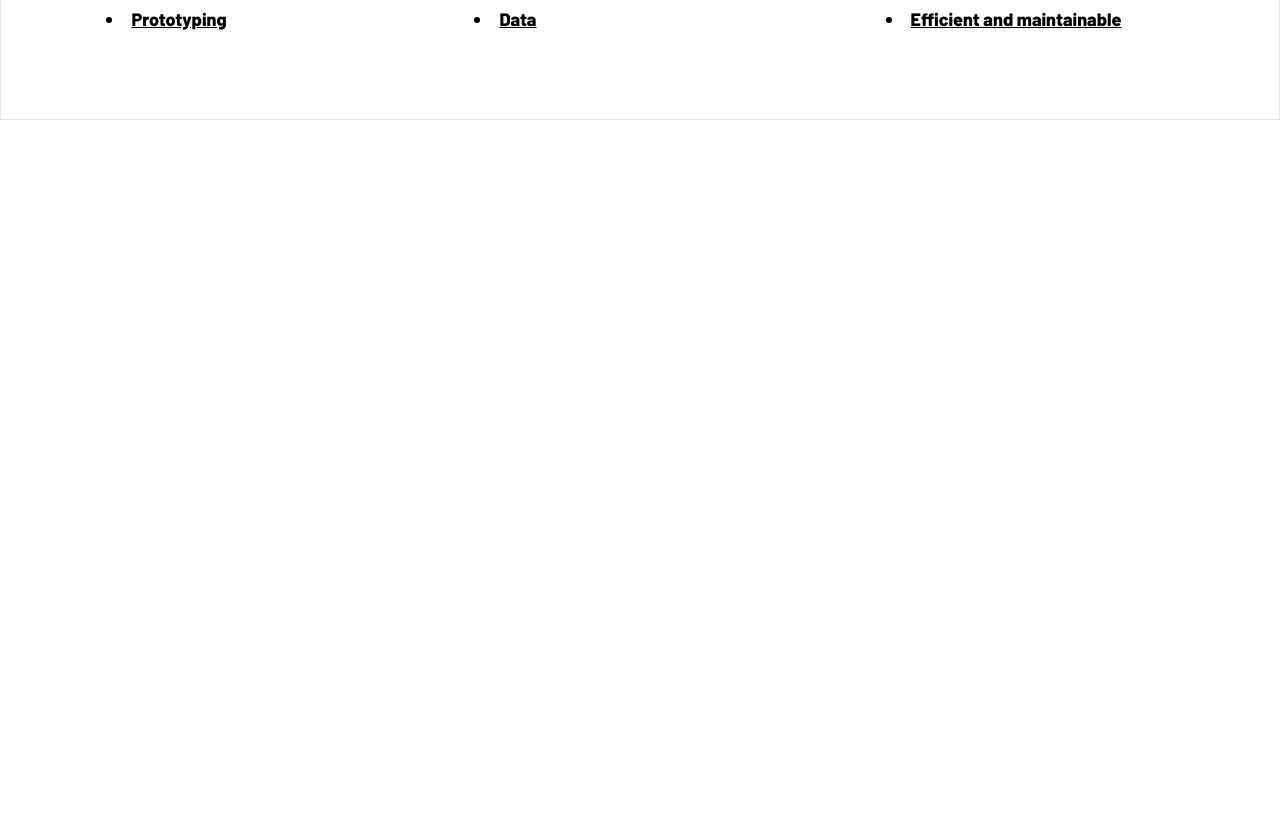
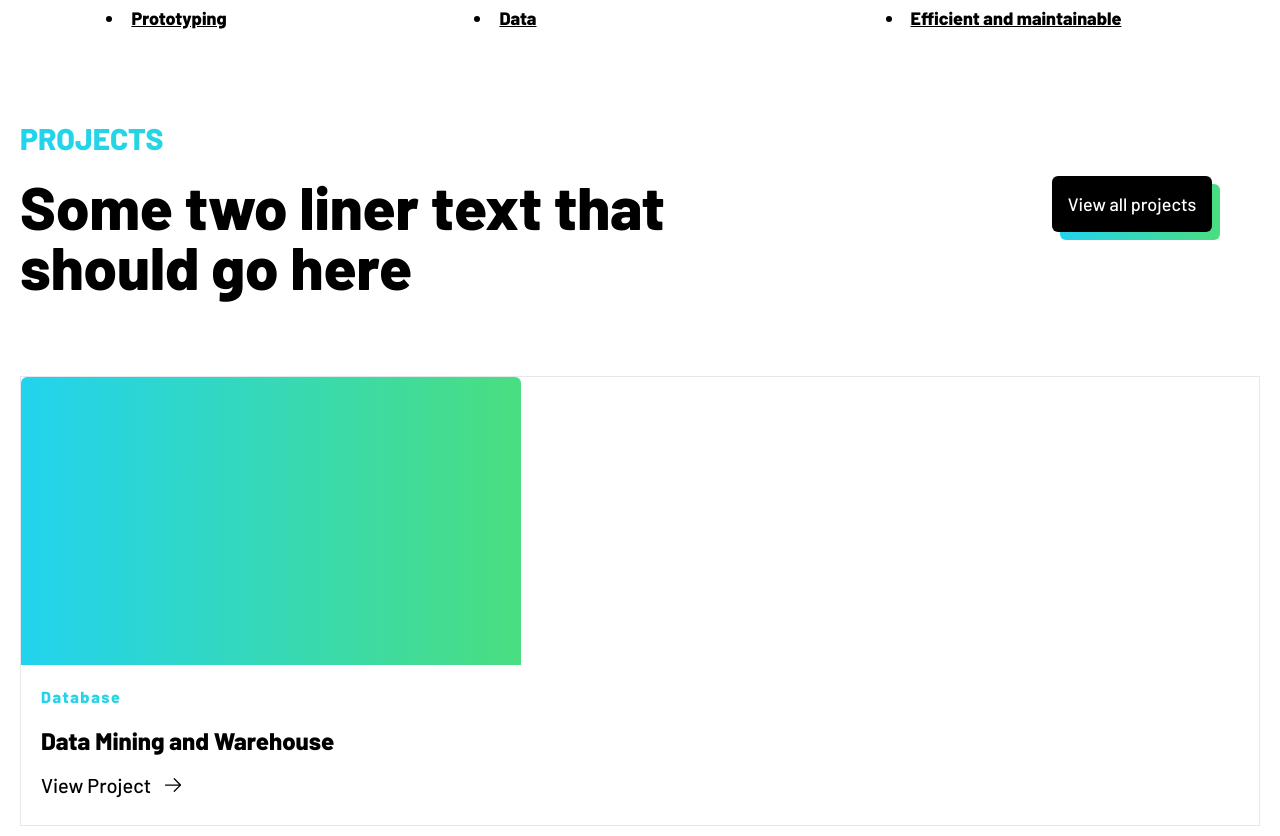
Before and after one commit to JasmailDuck/jasmailWeb, a React (Vite) app: page / in a window 1280 px wide. Shown: the part 1560-2396 px from the top of the page. Before the commit the page ends 1680 px from the top, so only its background shows below. Built offline with nearby package versions, Linux system fonts and the light colour scheme.

Commit message:
Added card for projects

```diff
--- /dev/null
+++ b/src/componets/cards/S_projectCard.tsx
@@ -0,0 +1,26 @@
+import { ArrowRightIcon } from "@heroicons/react/24/solid";
+
+interface propTypes {
+  type: string;
+  title: string;
+}
+
+const S_projectCard = (props: propTypes) => {
+  return (
+    <div className="  h-full w-[500px] flex-col flex rounded-md  ">
+      <div className=" flex-1 bg-gradient-to-r from-cyan-400 to-green-400 rounded-t-md "></div>
+      <div className=" h-40 flex flex-col p-5 bg-white">
+        <h1 className=" flex-1 text-md font-semibold text-transparent bg-clip-text bg-gradient-to-r from-cyan-400 to-green-400 tracking-widest">
+          {props.type}
+        </h1>
+        <h1 className=" flex-1 text-2xl font-bold">{props.title}</h1>
+        <div className="text-xl flex flex-1 items-center   ">
+          <h1>View Project</h1>
+          <ArrowRightIcon className="ml-3 w-5" />
+        </div>
+      </div>
+    </div>
+  );
+};
+
+export default S_projectCard;
--- a/src/home/index.tsx
+++ b/src/home/index.tsx
@@ -1,5 +1,6 @@
 import Navbar from "../components/navbar/Navbar";
 import S_Overview from "./sections/S_Overview";
+import S_Projects from "./sections/S_Projects";
 import S_Service from "./sections/S_Service";
 
 const index = () => {
@@ -8,6 +9,7 @@ const index = () => {
       <Navbar />
       <S_Overview />
       <S_Service />
+      <S_Projects />
     </div>
   );
 };
--- /dev/null
+++ b/src/home/sections/S_Projects.tsx
@@ -0,0 +1,44 @@
+import { ArrowRightIcon } from "@heroicons/react/24/solid";
+import S_projectCard from "../../componets/cards/S_projectCard";
+
+const S_Projects = () => {
+  return (
+    <section
+      id="S_ProjectWrapper"
+      className=" flex justify-center overflow-x-hidden"
+    >
+      <div
+        id="S_Project"
+        className=" max-w-screen-xl w-full  h-screen flex flex-col px-5 "
+      >
+        <div className=" mb-20">
+          <h1 className="text-3xl font-semibold text-transparent bg-clip-text bg-gradient-to-r from-cyan-400 to-green-400 mb-5">
+            PROJECTS
+          </h1>
+          <div className="flex  ">
+            <div className="flex-1 ">
+              <h1 className="text-6xl w-2/3 font-black ">
+                Some two liner text that should go here
+              </h1>
+            </div>
+
+            <div className=" relative w-52">
+              <div className="h-14 w-40 bg-gradient-to-r from-cyan-400 to-green-400 absolute top-2 left-2 rounded-md"></div>
+              <button className=" bg-black absolute h-14 w-40 text-white rounded-md text-lg">
+                View all projects
+              </button>
+            </div>
+          </div>
+        </div>
+
+        <div className=" relative border h-[450px] ">
+          <div className=" absolute h-full flex  ">
+            <S_projectCard title="Data Mining and Warehouse" type="Database" />
+          </div>
+        </div>
+      </div>
+    </section>
+  );
+};
+
+export default S_Projects;
--- a/src/home/sections/S_Service.tsx
+++ b/src/home/sections/S_Service.tsx
@@ -11,7 +11,7 @@ const S_Service = () => {
     <section id="S_ServiceWrapper" className=" flex justify-center">
       <div
         id="S_Services"
-        className=" max-w-screen-xl w-full border h-screen flex flex-col px-5"
+        className=" max-w-screen-xl w-full  h-screen flex flex-col px-5"
       >
         <div className=" flex flex-col items-center mb-32">
           <h1 className="text-3xl font-semibold text-transparent bg-clip-text bg-gradient-to-r from-cyan-400 to-green-400 mb-5">
```
